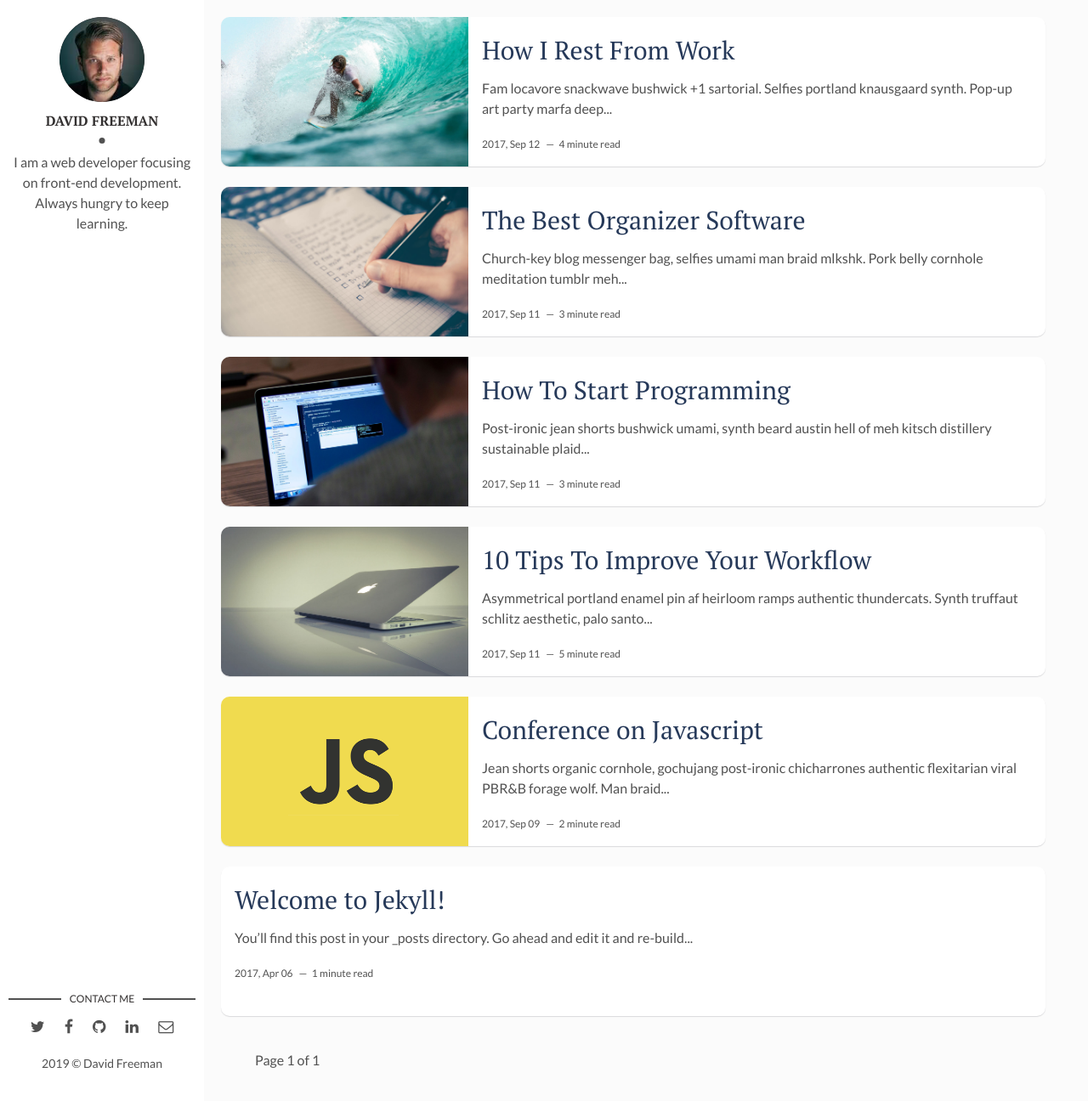
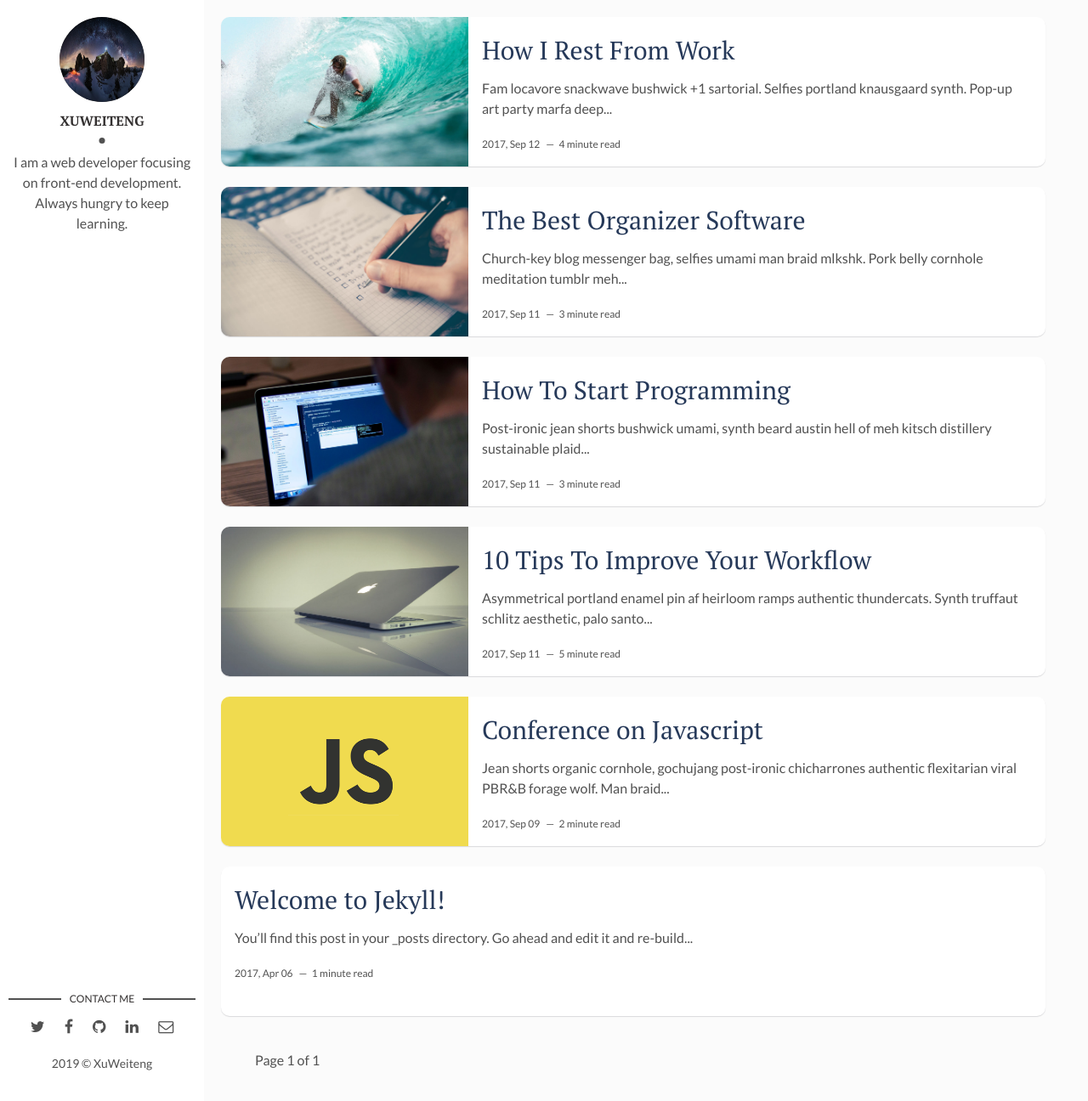
Before and after one commit to MrXWTe/MrXWTe.github.io, a Jekyll site: the page built from index.html, in a window 1280 px wide and 1296 px high. Shown: the whole window at 85% size. Built offline with Jekyll 4.4.1, drawn with Linux system fonts in a browser that asks for light colours; the list of posts is cut into pages by our own code.

Commit message:
将配置修改为本人

```diff
--- a/_config.yml
+++ b/_config.yml
@@ -1,4 +1,4 @@
-title: Hello, world! I'm David Freeman
+title: MrXWTe.github.io
 description: > # this means to ignore newlines until "baseurl:"
   Write an awesome description for your new site here. You can edit this
   line in _config.yml. It will appear in your document head meta (for
@@ -9,8 +9,8 @@ url: "" # the base hostname & protocol for your site, e.g. http://example.com
 site-twitter: #if your site has a twitter account, enter it here
 
 # Author Settings
-author: David Freeman # add your name
-author-img: david-freeman.jpg # add your photo
+author: XuWeiteng # add your name
+author-img: XuWeiteng.jpg # add your photo
 about-author: I am a web developer focusing on front-end development. Always hungry to keep learning. # add description
 social-twitter: # add your Twitter handle
 social-facebook: # add your Facebook handle
```
Also changed, not shown: assets/img/XuWeiteng.jpg (added).
